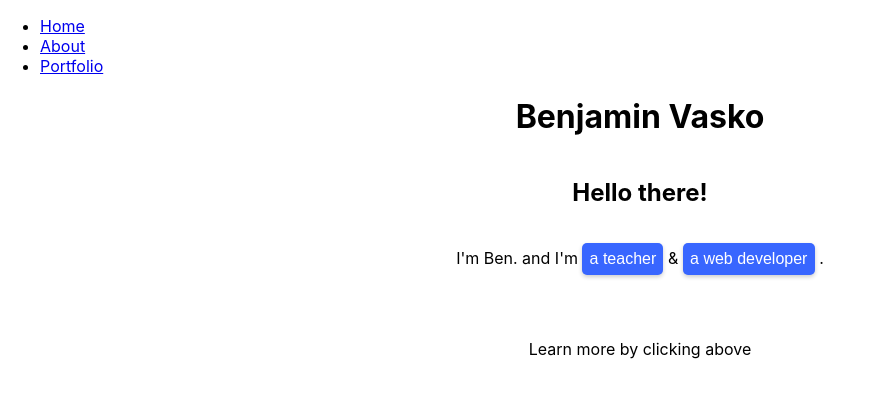
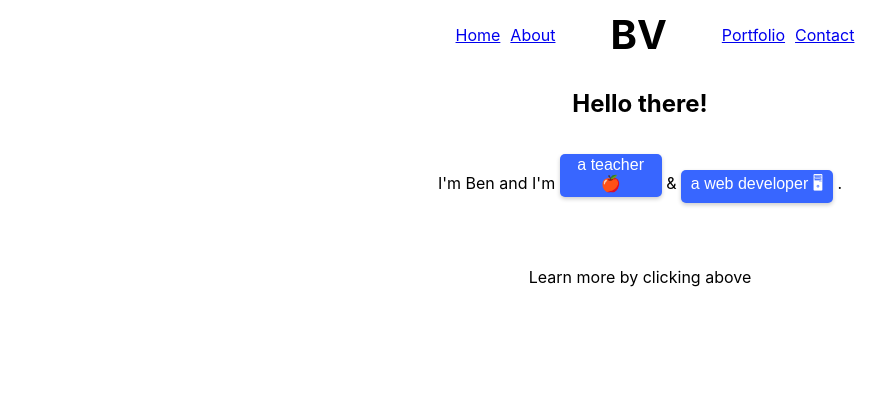
Before and after one commit to TribeOfBenjamin/my-portfolio-react, a React (Create React App) app: page / in a window 1280 px wide. Shown: the top 398 px of the page, without its empty margins (0-895 px from the left). Built offline with nearby package versions, Linux system fonts and the light colour scheme.

Commit message:
better react routing; emjois to buttons; contact page; header spacing

```diff
--- a/src/App.js
+++ b/src/App.js
@@ -2,36 +2,27 @@ import React from "react";
 import {
   BrowserRouter as Router,
   Switch,
-  Route,
-  Link
+  Route
 } from "react-router-dom";
+import Header from "./components/Header/Header";
 import Home from "./components/Home/Home";
 import About from "./components/About/About";
 import Portfolio from "./components/Portfolio/Portfolio";
+import Contact from "./components/Contact/Contact";
 
 function App() {
   return (
     <Router>
-        <nav>
-          <ul>
-            <li>
-              <Link to="/">Home</Link>
-            </li>
-            <li>
-              <Link to="/about">About</Link>
-            </li>
-            <li>
-              <Link to="/portfolio">Portfolio</Link>
-            </li>
-          </ul>
-        </nav>
-
+      <Header />
       <Switch>
         <Route path="/about">
           <About />
         </Route>
-          <Route path="/Portfolio">
+        <Route path="/portfolio">
           <Portfolio />
+        </Route>
+        <Route path="/contact">
+          <Contact />
         </Route>
         <Route path="/">
           <Home />
--- a/src/components/About/About.js
+++ b/src/components/About/About.js
@@ -4,7 +4,7 @@ import Header from "../Header/Header";
 function About() {
   return (
       <div>
-        <Header />
+        <h1>ABOUT!</h1>
       </div>
   );
 }
--- /dev/null
+++ b/src/components/Contact/Contact.js
@@ -0,0 +1,12 @@
+import React from "react";
+import "./Contact.css";
+
+function Contact() {
+    return (
+        <div>
+            <h1>CONTACT!</h1>
+        </div>
+    );
+}
+
+export default Contact;
--- a/src/components/Header/Header.css
+++ b/src/components/Header/Header.css
@@ -1,3 +1,23 @@
-h1 {
-    text-align: center;
+.headerContainer {
+    display: flex;
+    justify-content: center;
+    align-items: center;
+    margin: 10px 10px 10px 40px;
 }
+
+.navLogo {
+    font-size: 40px;
+    margin: 0px 50px;
+    padding: 0px;
+}
+
+.navList {
+    list-style-type: none;
+    margin: 0px;
+    padding: 0px;
+}
+
+.navLink {
+    display: inline;
+    margin: 5px;
+}
--- a/src/components/Header/Header.js
+++ b/src/components/Header/Header.js
@@ -1,10 +1,30 @@
 import React from "react";
+import { Link } from "react-router-dom";
 import "./Header.css";
 
 
 function Header() {
     return (
-        <h1>Benjamin Vasko</h1>
+        <nav className="headerContainer">
+            <ul className="navList">
+                <li className="navLink">
+                    <Link to="/">Home</Link>
+                </li>
+                <li className="navLink">
+                    <Link to="/about">About</Link>
+                </li>
+            </ul>
+            <h1 className="navLogo">BV</h1>
+            <ul className="navList">
+                <li className="navLink">
+                    <Link to="/portfolio">Portfolio</Link>
+                </li>
+                <li className="navLink">
+                    <Link to="/contact">Contact</Link>
+                </li>
+            </ul>
+
+        </nav>
     )
 }
 
--- a/src/components/Home/Home.css
+++ b/src/components/Home/Home.css
@@ -6,11 +6,11 @@
 }
 
 .buttonTeacher {
-    width: 81px;
+    width: 102px;
 }
 
 .buttonWebDev {
-    width: 132px;
+    width: 152px;
 }
 
 .buttonTeacher, .buttonWebDev {
@@ -19,12 +19,18 @@
     font-size: 16px;
     border: none;
     border-radius: 5px;
-    padding: 7px;
+    padding-top: 2px;
+    padding-bottom: 4px;
     box-shadow: 0 2px 4px 0 rgba(0,0,0,0.2);
 }
 
-.buttonTeacher:hover, .buttonWebDev:hover {
+.buttonWebDev:hover {
     transform: rotate(-5deg);
+    transition: 0.3s;
+}
+
+.buttonTeacher:hover {
+    transform: rotate(5deg);
     transition: 0.3s;
 }
 
--- a/src/components/Home/Home.js
+++ b/src/components/Home/Home.js
@@ -1,16 +1,14 @@
 import React from "react";
-import Header from "../Header/Header";
 import "./Home.css";
 
 function Home() {
     return (
         <div>
-            <Header />
             <div className="container">
                 <h2>Hello there!</h2>
             </div>
             <div className="container">
-                <p>I'm Ben. and I'm <button className="buttonTeacher">a teacher</button> & <button className="buttonWebDev">a web developer</button> .</p>
+                <p>I'm Ben and I'm <button className="buttonTeacher">a teacher &#127822;</button> & <button className="buttonWebDev">a web developer &#128421;</button> .</p>
                 <br />
                 <p className="floating">Learn more by clicking above</p>
             </div>
--- a/src/components/Portfolio/Portfolio.js
+++ b/src/components/Portfolio/Portfolio.js
@@ -1,11 +1,9 @@
 import React from "react";
 import ProjectCards from "../ProjectCards/ProjectCards";
-import Header from "../Header/Header";
 
 function Portfolio() {
   return (
       <div>
-        <Header />
         <ProjectCards />
       </div>
   );
```
Also changed, not shown: src/components/Contact/Contact.css (added). Lines whose indentation alone changed are shown as unchanged.
